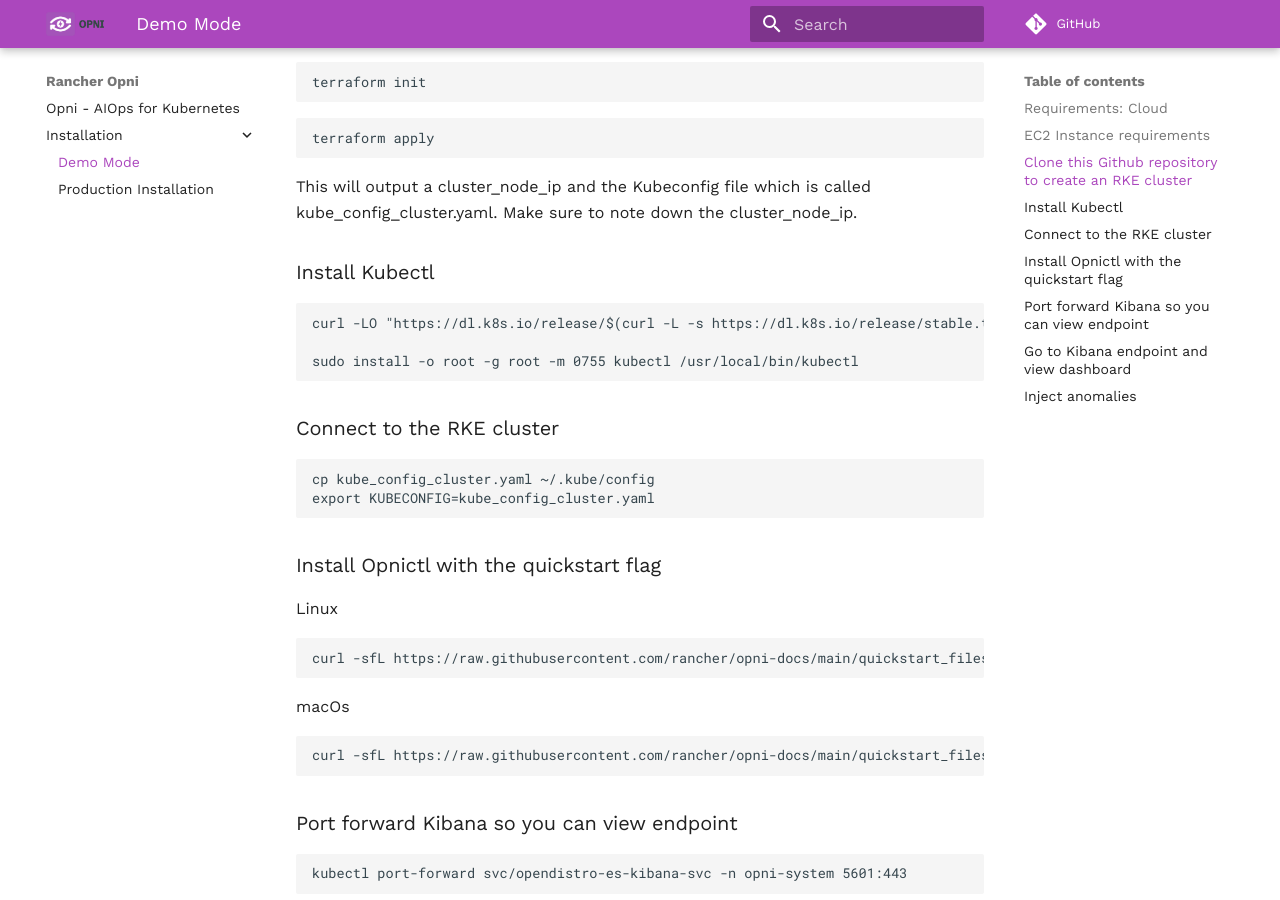
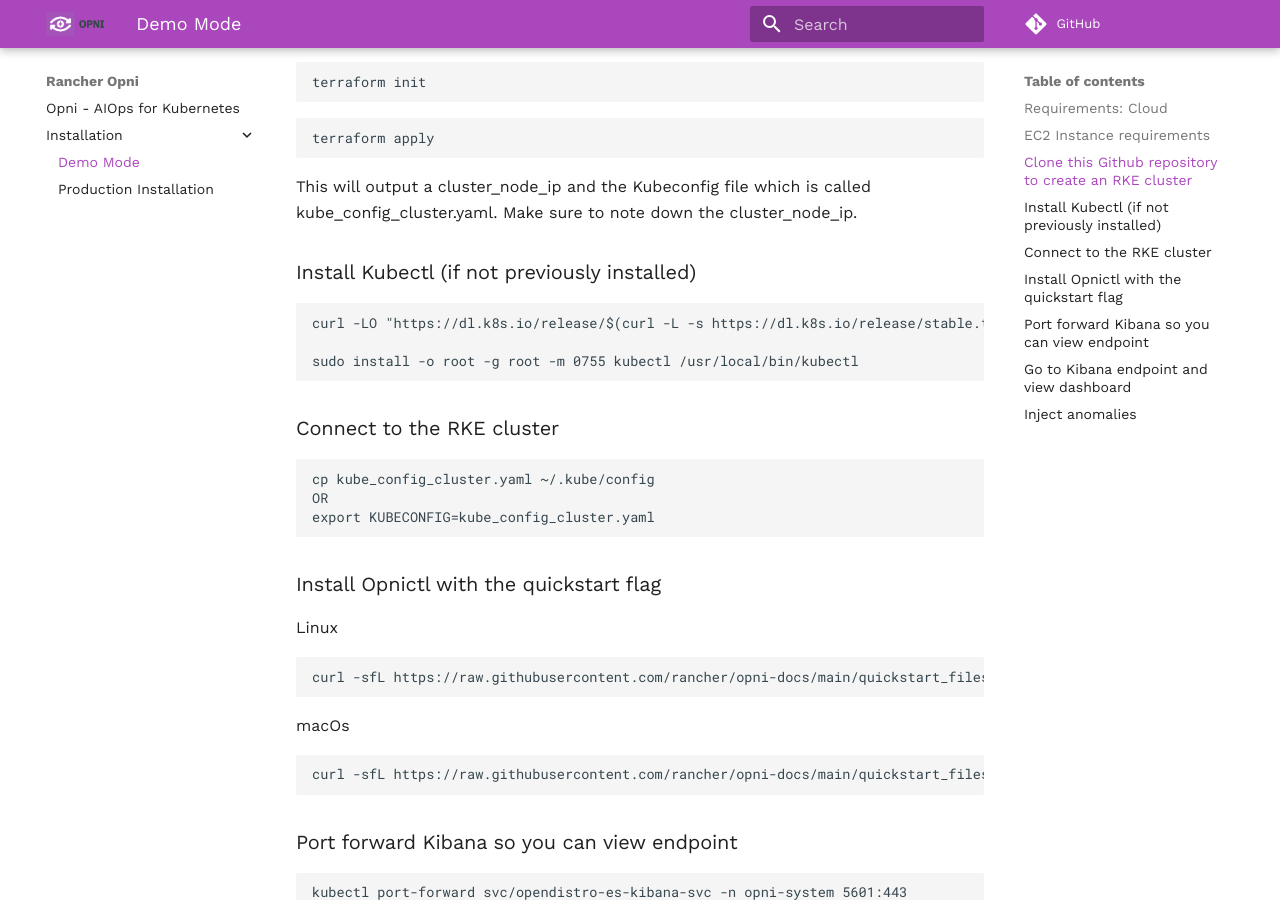
Before and after one commit to rancher/opni-docs, an MkDocs documentation site: the page built from docs/install/quickstart.md, in a window 1280 px wide and 900 px high, scrolled down 734 px. Built offline with MkDocs 1.6.1 and Material for MkDocs 9.7.7, drawn with Linux system fonts in a browser that asks for light colours; comment, search, counter and statistics services are not loaded.

Commit message:
Update documentation

````diff
--- a/docs/install/quickstart.md
+++ b/docs/install/quickstart.md
@@ -31,7 +31,7 @@
 
 This will output a cluster_node_ip and the Kubeconfig file which is called kube_config_cluster.yaml. Make sure to note down the cluster_node_ip.
 
-### Install Kubectl
+### Install Kubectl (if not previously installed)
 ```
 curl -LO "https://dl.k8s.io/release/$(curl -L -s https://dl.k8s.io/release/stable.txt)/bin/linux/amd64/kubectl"
 
@@ -41,6 +41,7 @@
 ### Connect to the RKE cluster
 ```
 cp kube_config_cluster.yaml ~/.kube/config
+OR
 export KUBECONFIG=kube_config_cluster.yaml
 ```
 
````
